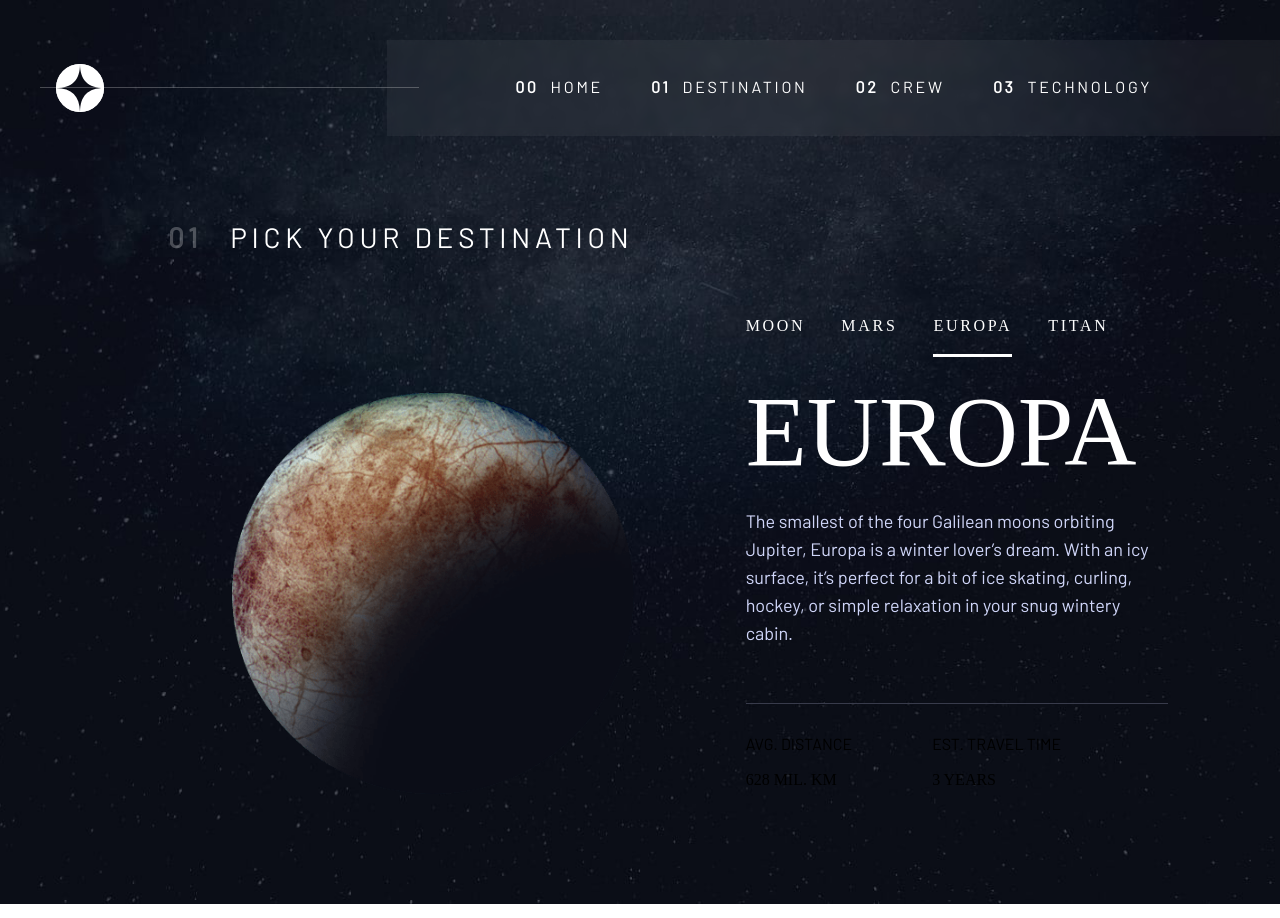
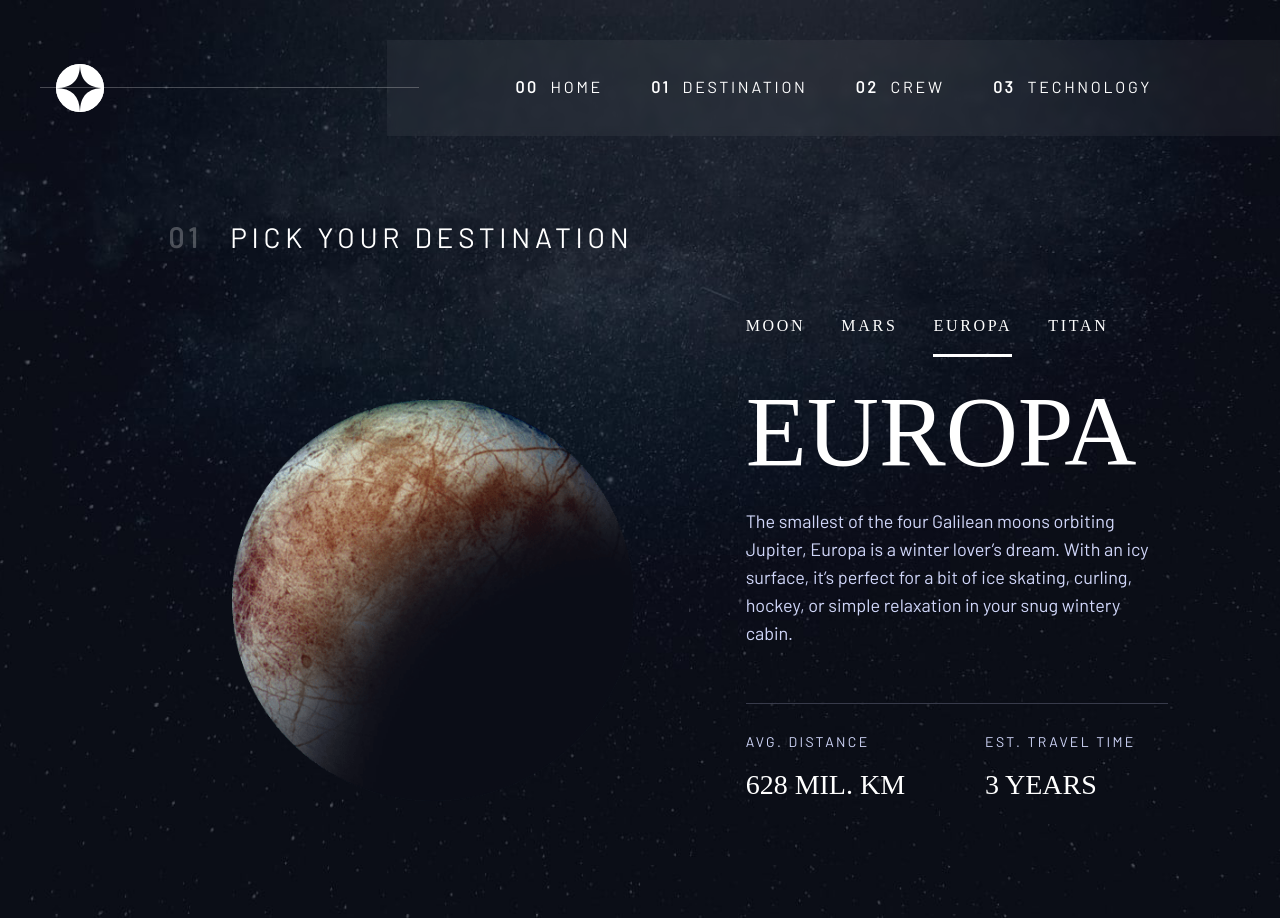
Before and after one commit to PCPbiscuit/Space-travel-ts, a Next.js app: page /destination/europa in a window 1280 px wide. Built offline with nearby package versions, Linux system fonts and the light colour scheme; a web font is replaced by a local one.

Commit message:
add further info to destinations page

```diff
--- a/src/pages/destination/[planet].tsx
+++ b/src/pages/destination/[planet].tsx
@@ -78,12 +78,14 @@ const Destination: NextPage<Props> = ({ celestial, celestials }) => {
           <div className="w-full h-px bg-darkish mt-14 mb-7" />
           <div className="flex items-center space-x-20 uppercase">
             <div className="flex flex-col space-y-3">
-              <p>avg. distance</p>
-              <span>{celestial.distance}</span>
+              <p className="text-blue tracking-widest text-sm">avg. distance</p>
+              <span className="text-white text-semi">{celestial.distance}</span>
             </div>
             <div className="flex flex-col space-y-3">
-              <p>est. travel time</p>
-              <span>{celestial.time}</span>
+              <p className="text-blue tracking-widest text-sm">
+                est. travel time
+              </p>
+              <span className="text-white text-semi">{celestial.time}</span>
             </div>
           </div>
         </div>
```
